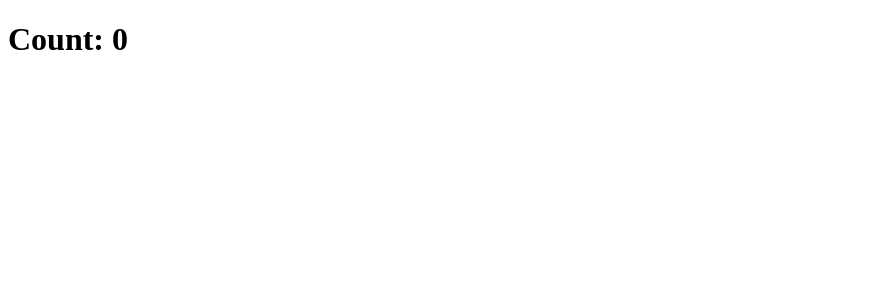
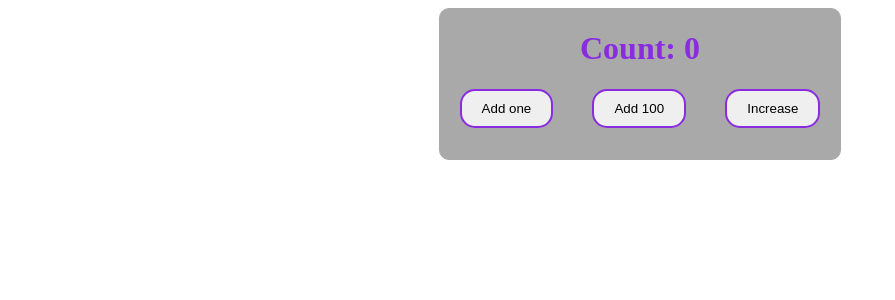
Before and after one commit to mate-academy/react_counter, a React (Create React App) app: page / in a window 1280 px wide. Shown: the top 300 px of the page, without its empty margins (0-895 px from the left). Built offline with nearby package versions, Linux system fonts and the light colour scheme; the HTML template or start-up script is replaced by a standard one.

Commit message:
completed react counter

```diff
--- a/src/App.scss
+++ b/src/App.scss
@@ -1 +1,5 @@
-// styles go here
+.App {
+  display: flex;
+  flex-direction: column;
+  align-items: center;
+}
--- a/src/App.tsx
+++ b/src/App.tsx
@@ -1,18 +1,13 @@
 import React from 'react';
 import './App.scss';
+import Counter from './components/Counter/Counter';
 
-class App extends React.Component {
-  addOne = () => {};
-
-  add100 = () => {};
-
-  increase = () => {};
-
-  render() {
-    return (
-      <h1>Count: 0</h1>
-    );
-  }
-}
+const App: React.FC = () => {
+  return (
+    <div className="App">
+      <Counter />
+    </div>
+  );
+};
 
 export default App;
--- /dev/null
+++ b/src/components/Counter/Counter.module.css
@@ -0,0 +1,23 @@
+.count {
+  width: 400px;
+  height: 150px;
+  background-color: darkgray;
+  border: 1px solid darkgray;
+  border-radius: 10px;
+}
+
+.title {
+  text-align: center;
+  color: blueviolet;
+}
+
+.buttons {
+  display: flex;
+  justify-content: space-around;
+}
+
+.btn {
+  padding: 10px 20px;
+  border: 2px solid blueviolet;
+  border-radius: 15px;
+}
--- /dev/null
+++ b/src/components/Counter/Counter.tsx
@@ -0,0 +1,73 @@
+import React from 'react';
+import style from './Counter.module.css';
+
+type Props = {};
+
+interface State {
+  counter: number,
+}
+
+class Counter extends React.Component<Props, State> {
+  state: State = {
+    counter: 0,
+  };
+
+  addOne = () => {
+    this.setState(state => ({
+      counter: state.counter + 1,
+    }));
+  };
+
+  add100 = () => {
+    this.setState(state => ({
+      counter: state.counter + 100,
+    }));
+  };
+
+  increase = () => {
+    this.addOne();
+    const amount = this.state.counter;
+
+    if (amount % 5 === 0) {
+      this.add100();
+    }
+  };
+
+  render() {
+    const { counter } = this.state;
+
+    return (
+      <div className={style.count}>
+        <h1 className={style.title}>{`Count: ${counter}`}</h1>
+
+        <div className={style.buttons}>
+          <button
+            className={style.btn}
+            type="button"
+            onClick={this.addOne}
+          >
+            Add one
+          </button>
+
+          <button
+            className={style.btn}
+            type="button"
+            onClick={this.add100}
+          >
+            Add 100
+          </button>
+
+          <button
+            className={style.btn}
+            type="button"
+            onClick={this.increase}
+          >
+            Increase
+          </button>
+        </div>
+      </div>
+    );
+  }
+}
+
+export default Counter;
```
Also changed, not shown: 1 other file (tests, documents, lock files or other folders).
